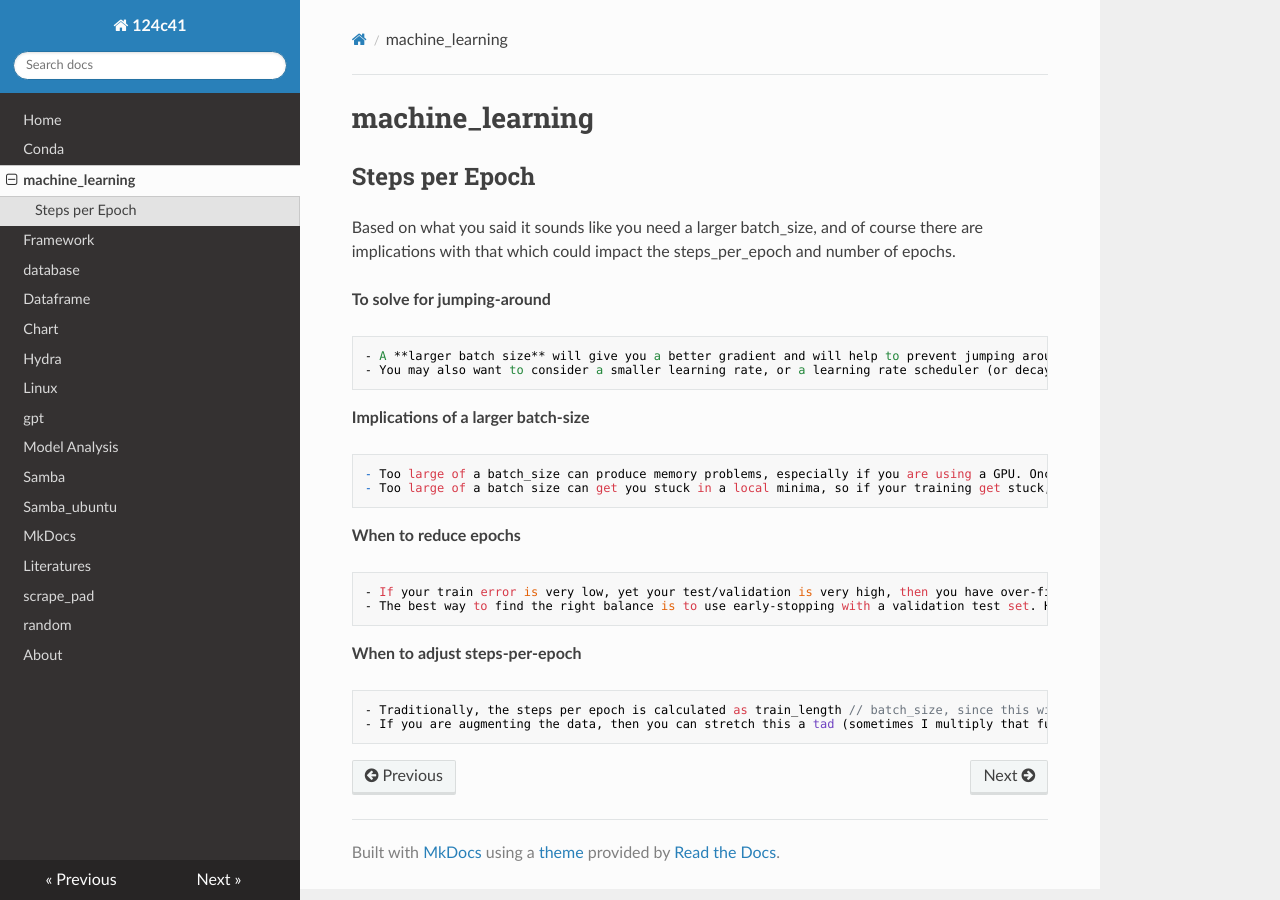
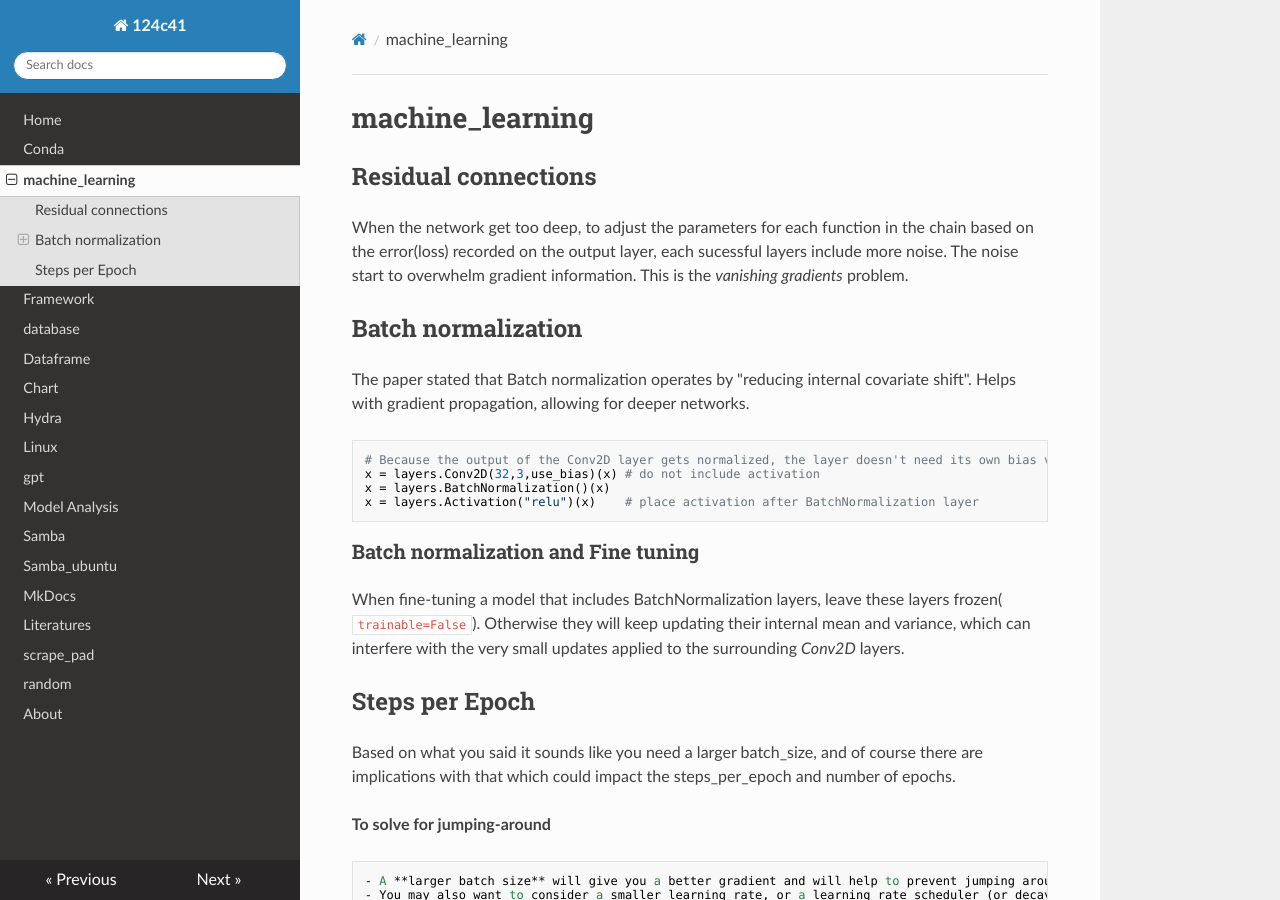
Before and after one commit to furyhawk/124c41, an MkDocs documentation site: the page built from docs/machine_learning.md, in a window 1280 px wide and 900 px high. Built offline with MkDocs 1.6.1, drawn with Linux system fonts in a browser that asks for light colours; nearby versions of some CDN libraries.

Commit message:
update: 230217

````diff
--- a/docs/machine_learning.md
+++ b/docs/machine_learning.md
@@ -1,5 +1,24 @@
 # machine_learning
 
+## Residual connections
+
+When the network get too deep, to adjust the parameters for each function in the chain based on the error(loss) recorded on the output layer, each sucessful layers include more noise. The noise start to overwhelm gradient information. This is the *vanishing gradients* problem.
+
+
+## Batch normalization
+
+The paper stated that Batch normalization operates by "reducing internal covariate shift". Helps with gradient propagation, allowing for deeper networks.
+
+```py
+# Because the output of the Conv2D layer gets normalized, the layer doesn't need its own bias vector.
+x = layers.Conv2D(32,3,use_bias)(x) # do not include activation
+x = layers.BatchNormalization()(x)
+x = layers.Activation("relu")(x)    # place activation after BatchNormalization layer
+```
+
+
+### Batch normalization and Fine tuning
+When fine-tuning a model that includes BatchNormalization layers, leave these layers frozen( `trainable=False`). Otherwise they will keep updating their internal mean and variance, which can interfere with the very small updates applied to the surrounding *Conv2D* layers.
 
 ## Steps per Epoch
 Based on what you said it sounds like you need a larger batch_size, and of course there are implications with that which could impact the steps_per_epoch and number of epochs.
````
Also changed, not shown: docs/linux.md (+5 -1 lines), 15 other files.
